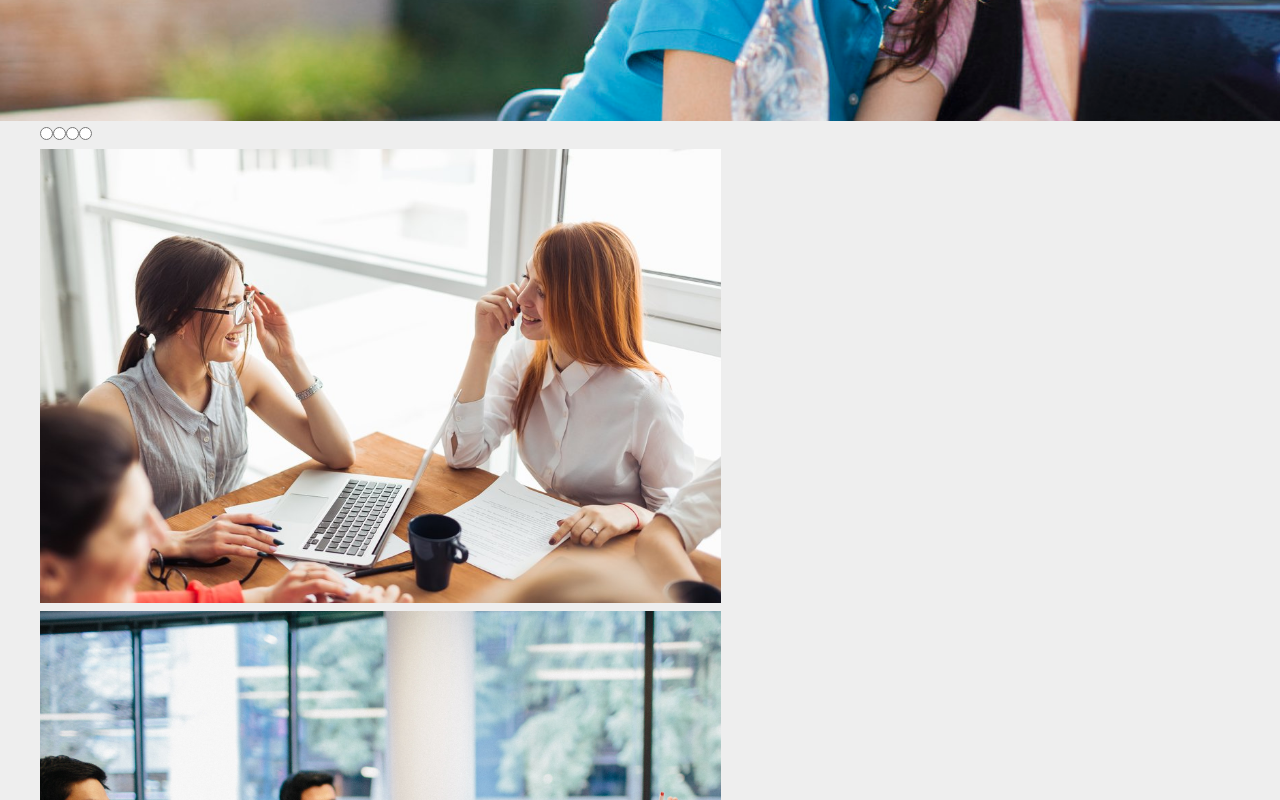
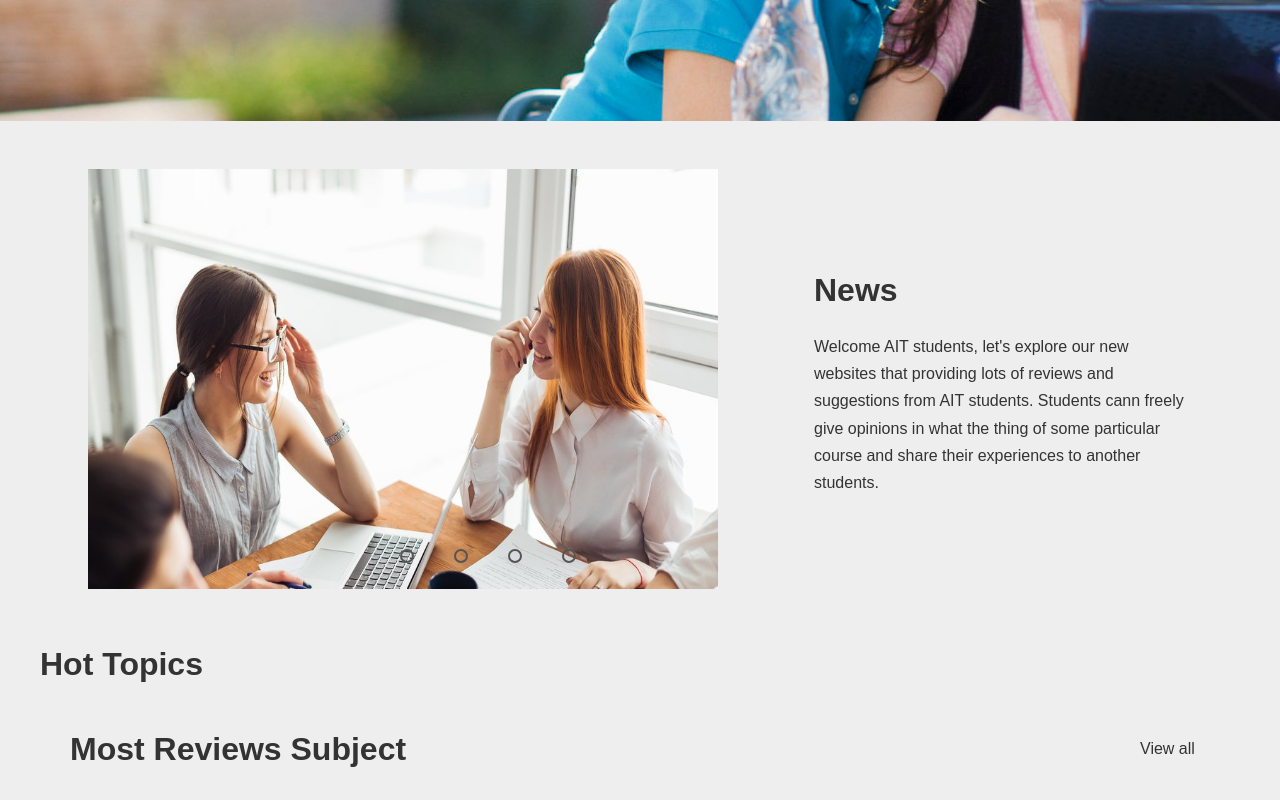
Before and after one commit to spikeganush/ait-course-review2, a React (Create React App) app in the folder client/: page /news in a window 1280 px wide. Shown: the part 760-1560 px from the top of the page. Built offline with nearby package versions, Linux system fonts and the light colour scheme; no server answers.

Commit message:
new News commit

```diff
--- a/client/src/styles/style.css
+++ b/client/src/styles/style.css
@@ -1346,3 +1346,89 @@ button.nav-button {
 .search-dropdown.active .dropdown-list {
   display: block;
 }
+
+.column-news1
+{
+  /* margin: 100px 150px 100px; */
+  flex: 1;
+  font-family: sans-serif;
+  padding: 3rem;
+}
+
+.column-news1 h1
+{
+  padding-bottom: 1rem;
+}
+
+.slide-frame
+{
+  height: 420px;
+  width: 630px;
+  overflow: hidden;
+}
+
+.slide-image
+{
+  width: 500%;
+  height: 300px;
+  display: flex;
+}
+
+.slide-image input
+{
+  display: none;
+}
+.img-container
+{
+  width: 20%;
+  transition: 2s;
+}
+
+.img-container img
+{
+  width: 800px;
+  height: 500px;
+}
+
+#radio1:checked ~ .first
+{
+  margin-left: 0;
+}
+#radio2:checked ~ .first
+{
+  margin-left: -20%;
+}
+#radio3:checked ~ .first
+{
+  margin-left: -40%;
+}
+#radio4:checked ~ .first
+{
+  margin-left: -60%;
+}
+
+.nav-manual
+{
+  position: absolute;
+  width: 800px;
+  display: flex;
+  margin-top: 380px;
+  margin-right: 100px;
+  justify-content: center;
+}
+.manual-btn
+{
+  border: 2px solid #555;
+  padding: 5px;
+  border-radius: 10px;
+  cursor: pointer;
+  transition: 1s;
+}
+.manual-btn:hover
+{
+  background: #555;
+}
+.manual-btn:not(:last-child)
+{
+  margin-right: 40px;
+}
```
